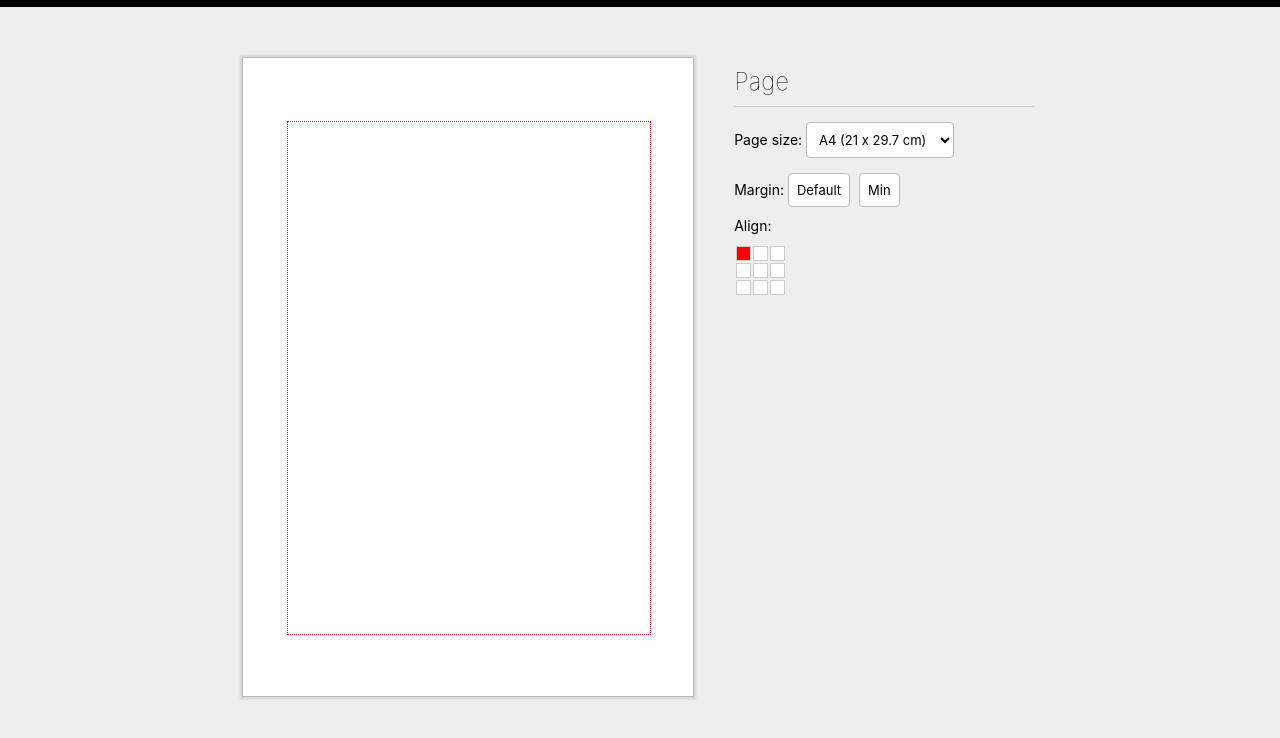
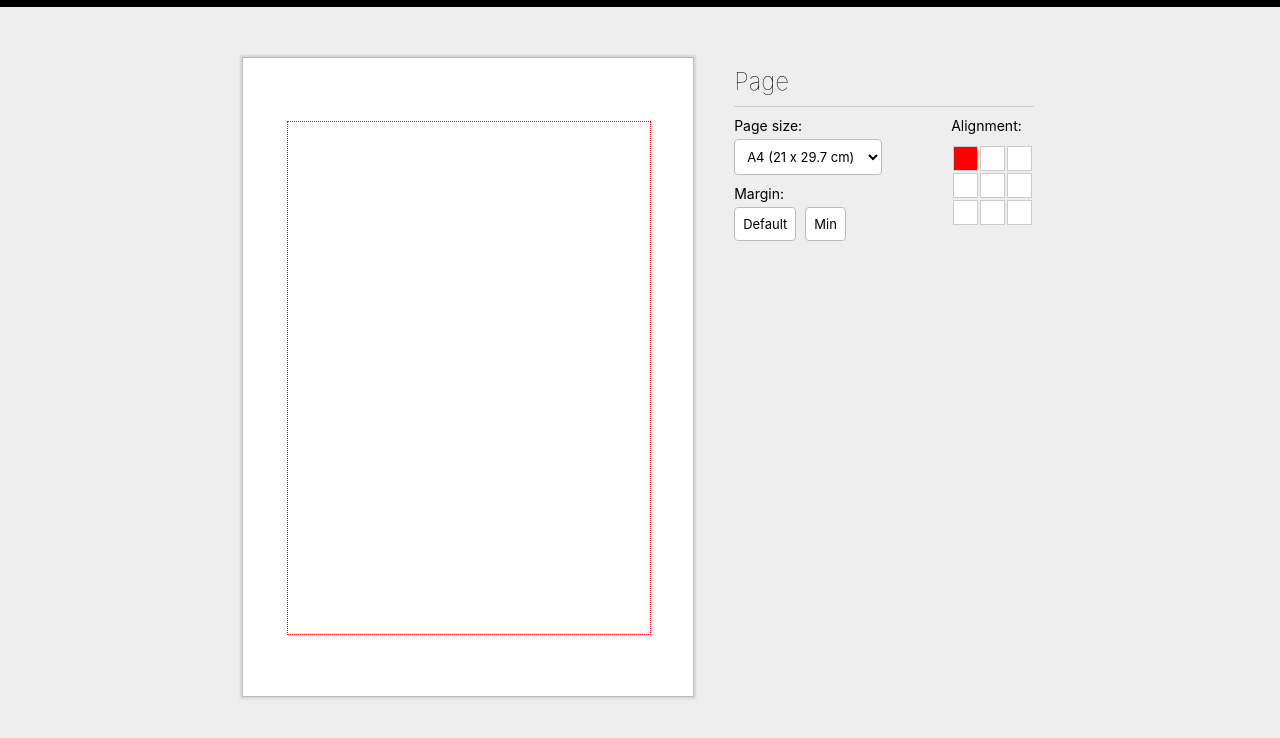
Before and after one commit to nievaignacio/print-image, a plain HTML site: page index.html in a window 1280 px wide. Shown: the part 52-790 px from the top of the page. Drawn offline with Linux system fonts and the light colour scheme.

Commit message:
fix align control

```diff
--- a/css/style.css
+++ b/css/style.css
@@ -88,8 +88,8 @@ header label{
 
 #align td{
     border: 1px solid #ccc;
-    width:15px;
-    height: 15px;
+    width:25px;
+    height: 25px;
     background-color: white;
 }
 
--- a/index.html
+++ b/index.html
@@ -40,17 +40,9 @@
 
       <div id="page-toolbar">
         <h2>Page</h2>
-        <p>
-          Page size:
-          <select id="size">
-            <option value="A4">A4 (21 x 29.7 cm)</option>
-            <option value="A3">A3 (29,7 x 42 cm)</option>
-          </select>
-        </p>
-        <p>
-          Margin: <button id="margin-normal">Default</button> <button id="margin-narrow">Min</button>
-        </p>
-        <p>Align:
+
+        <div style="float:right;">
+          <p>Alignment:</p>
           <!-- <button id="left">Left</button>
           <button id="center">Center</button>
           <button id="right">Right</button>
@@ -60,24 +52,38 @@
           <button id="bottom">Bottom</button> -->
 
           <table id="align">
-            <tr id="top">
-              <td class="left selected"></td>
-              <td class="center" ></td>
-              <td class="right"></td>
+            <tr>
+              <td class="top left selected"></td>
+              <td class="top center" ></td>
+              <td class="top right"></td>
             </tr>
-            <tr id="middle">
-              <td class="left"></td>
-              <td class="center"></td>
-              <td class="right"></td>
+            <tr>
+              <td class="middle left"></td>
+              <td class="middle center"></td>
+              <td class="middle right"></td>
             </tr>
-            <tr id="bottom">
-              <td class="left"></td>
-              <td class="center"></td>
-              <td class="right"></td>
+            <tr>
+              <td class="bottom left"></td>
+              <td class="bottom center"></td>
+              <td class="bottom right"></td>
             </tr>
           </table>
+</p>
+        </div>
 
+        <p>
+          Page size:<br>
+          <select id="size">
+            <option value="A4">A4 (21 x 29.7 cm)</option>
+            <option value="A3">A3 (29,7 x 42 cm)</option>
+          </select>
         </p>
+        <p>
+          Margin: <br>
+          <button id="margin-normal">Default</button>
+          <button id="margin-narrow">Min</button>
+        </p>
+
       </div>
 
       <div id="image-toolbar">
@@ -85,7 +91,8 @@
         <p>
           W: <input type="text" id="width" size="4">
           H: <input type="text" id="height" size="4">
-          <button id="resize">Apply</button>
+           cm
+          <!-- <button id="resize">Apply</button> -->
         </p>
         <p>
           <button id="size4x4">4x4</button>
@@ -96,7 +103,7 @@
         <p>
           <button id="autoWidth">Auto Adjust</button>
           <!-- <button id="autoHeight">Max height</button> -->
-          <button id="restore">Restore Size</button>
+          <button id="restore">Original Size</button>
         </p>
         <p>
           <button id="rotate">Rotate</button>
--- a/js/index.js
+++ b/js/index.js
@@ -29,33 +29,20 @@ document.querySelector('#margin-narrow').onclick = () => {
 
 
 document.querySelector('#align').onclick = (e) => {
-    //console.log(e.target)
+
+    if(e.target.nodeName == "TD"){
         document.querySelector('#align .selected').classList.remove("selected");
         e.target.classList.add("selected");
     }
 
-// document.querySelector('#middle').onclick = () => {
-//     page.setVerticalAlign('middle')
-// }
+    if(e.target.classList.contains("top")) page.setVerticalAlign('top')
+    if(e.target.classList.contains("middle")) page.setVerticalAlign('middle')
+    if(e.target.classList.contains("bottom")) page.setVerticalAlign('bottom')
+    if(e.target.classList.contains("left")) page.setAlign('left')
+    if(e.target.classList.contains("center")) page.setAlign('center')
+    if(e.target.classList.contains("right")) page.setAlign('right')
 
-// document.querySelector('#bottom').onclick = () => {
-//     page.setVerticalAlign('bottom')
-// }
-
-// document.querySelector('.center').onclick = () => {
-//     page.setAlign('center')
-// }
-// document.querySelector('.left').onclick = () => {
-//     page.setAlign('left')
-// }
-// document.querySelector('.right').onclick = () => {
-//     page.setAlign('right')
-// }
-
-// document.querySelector('#top').onclick = () => {
-//     page.setVerticalAlign('top')
-// }
-
+}
 
 
 //add image
@@ -106,13 +93,33 @@ document.onclick = (e) => {
 
 // resize
 
-document.querySelector('#resize').onclick = () => {
+document.querySelector('#width').onkeyup= (event) => {
+    if (event.keyCode === 13) {
         w = document.querySelector('#width').value;
         h = document.querySelector('#height').value;
         page.selectedImage.resize(w, h);
         document.querySelector('#width').value = page.selectedImage.getWidth();
         document.querySelector('#height').value = page.selectedImage.getHeight();
     }
+}
+
+document.querySelector('#height').onkeyup= (event) => {
+    if (event.keyCode === 13) {
+        w = document.querySelector('#width').value;
+        h = document.querySelector('#height').value;
+        page.selectedImage.resize(w, h);
+        document.querySelector('#width').value = page.selectedImage.getWidth();
+        document.querySelector('#height').value = page.selectedImage.getHeight();
+    }
+}
+
+// document.querySelector('#resize').onclick = () => {
+//     w = document.querySelector('#width').value;
+//     h = document.querySelector('#height').value;
+//     page.selectedImage.resize(w, h);
+//     document.querySelector('#width').value = page.selectedImage.getWidth();
+//     document.querySelector('#height').value = page.selectedImage.getHeight();
+// }
 
 document.querySelector('#size4x4').onclick = () => {
     page.selectedImage.resize(4, 4)
```
Lines whose indentation alone changed are shown as unchanged.
